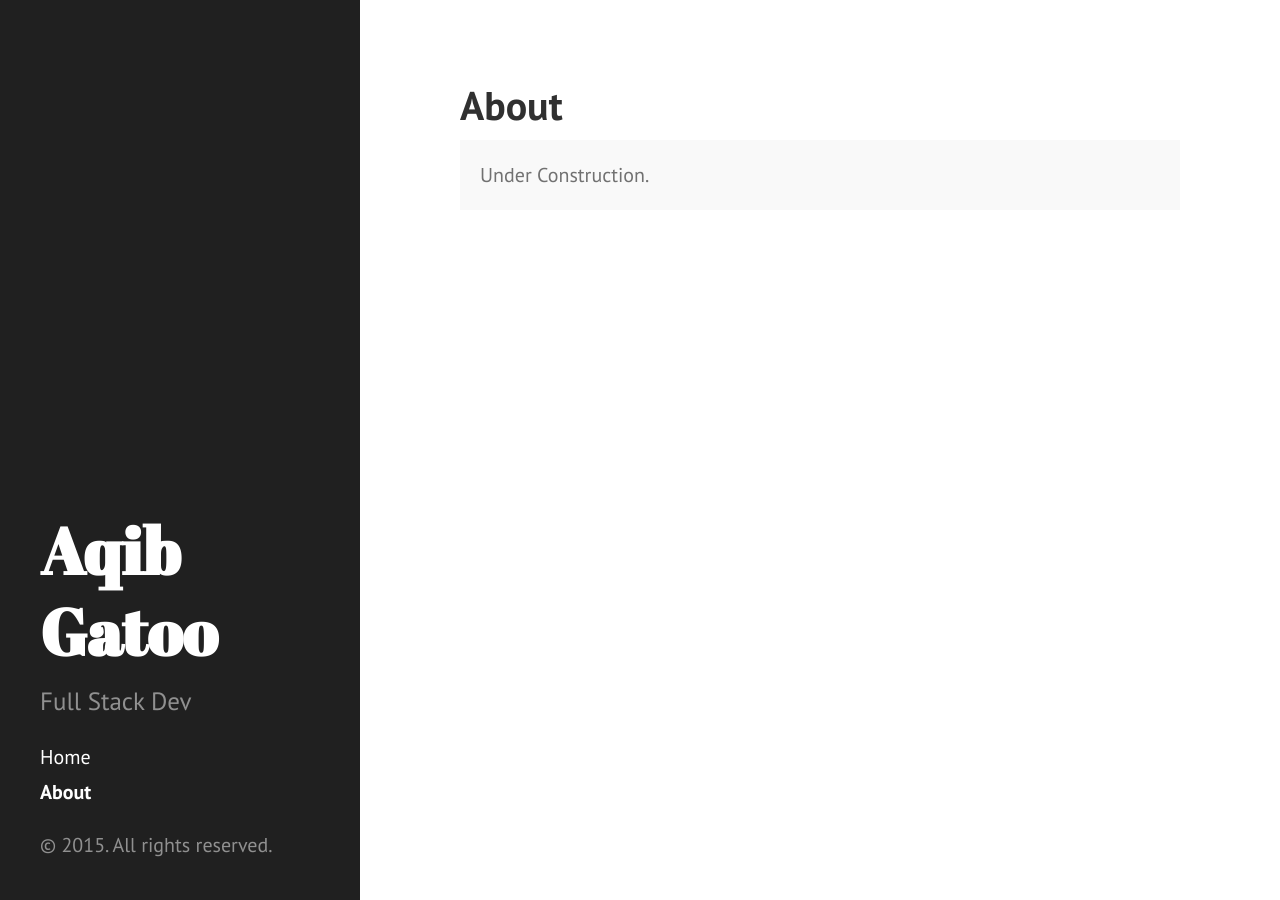
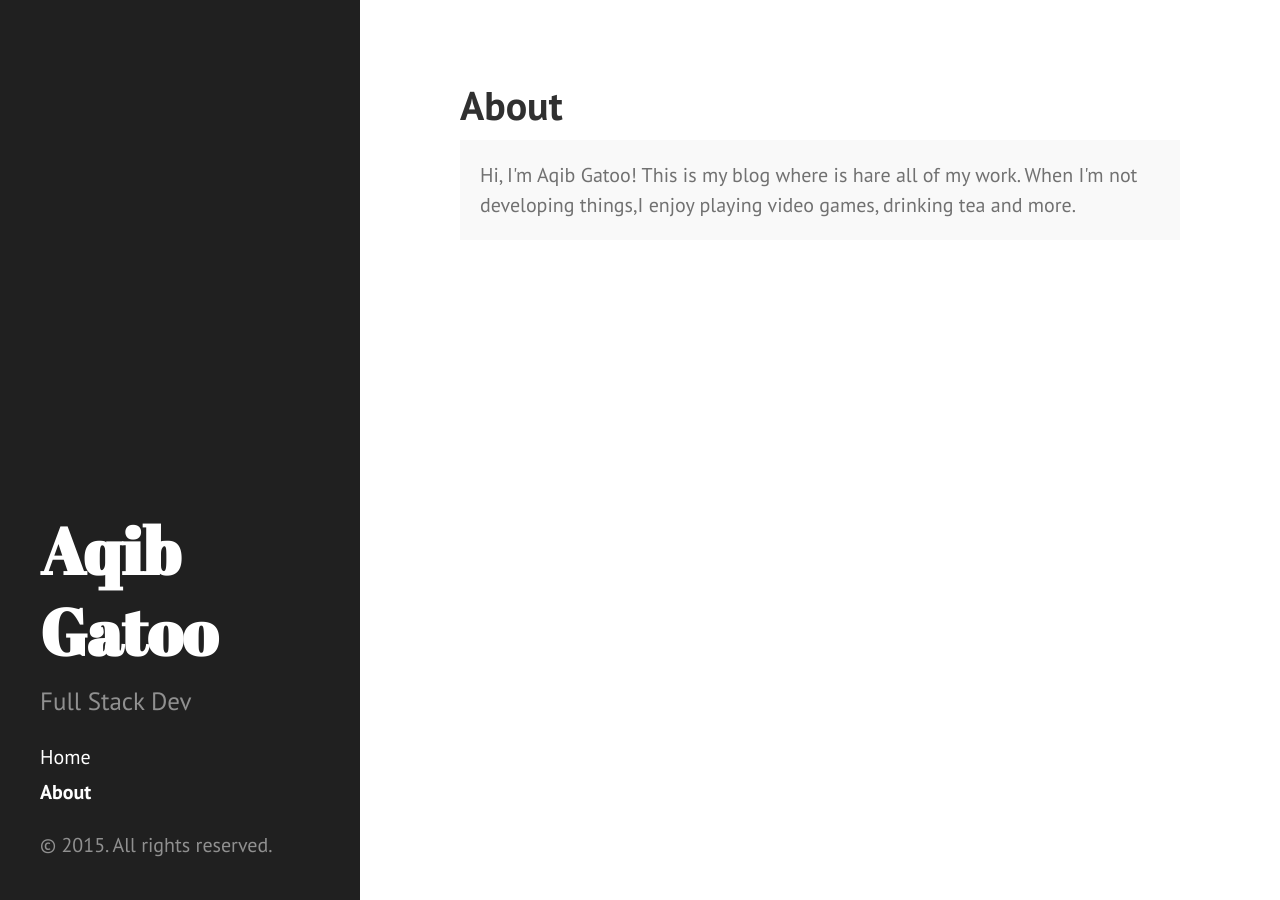
Before and after one commit to aqibgatoo/aqibgatoo.github.io, a Jekyll site: the page built from about.md, in a window 1280 px wide. Built offline with Jekyll 4.4.1, drawn with Linux system fonts in a browser that asks for light colours.

Commit message:
modify about.md

```diff
--- a/about.md
+++ b/about.md
@@ -4,5 +4,5 @@ title: About
 ---
 
 <p class="message">
-Under Construction.
+Hi, I'm Aqib Gatoo! This is my blog where is hare all of my work. When I'm not developing things,I enjoy playing video games, drinking tea and more.
 </p>
```
